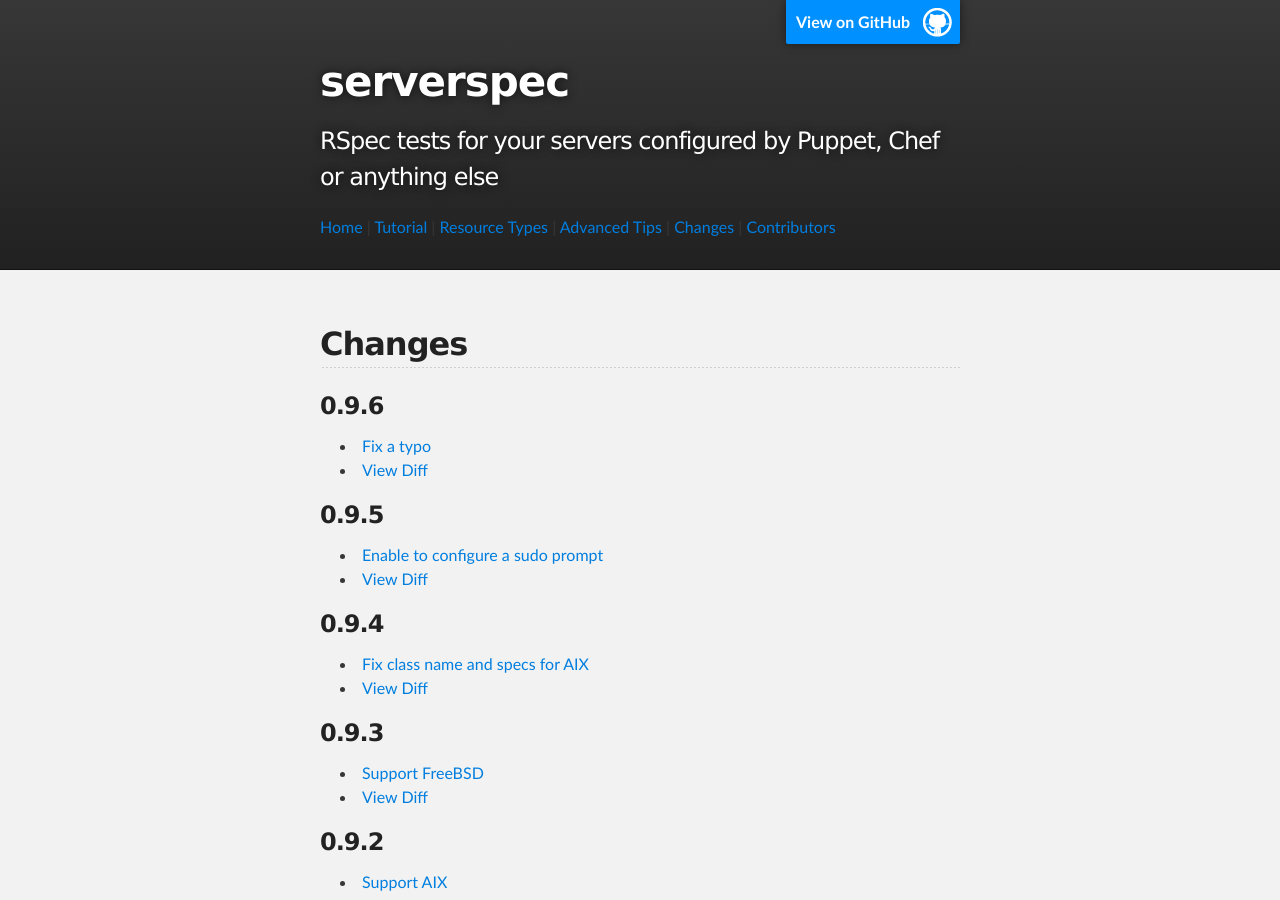
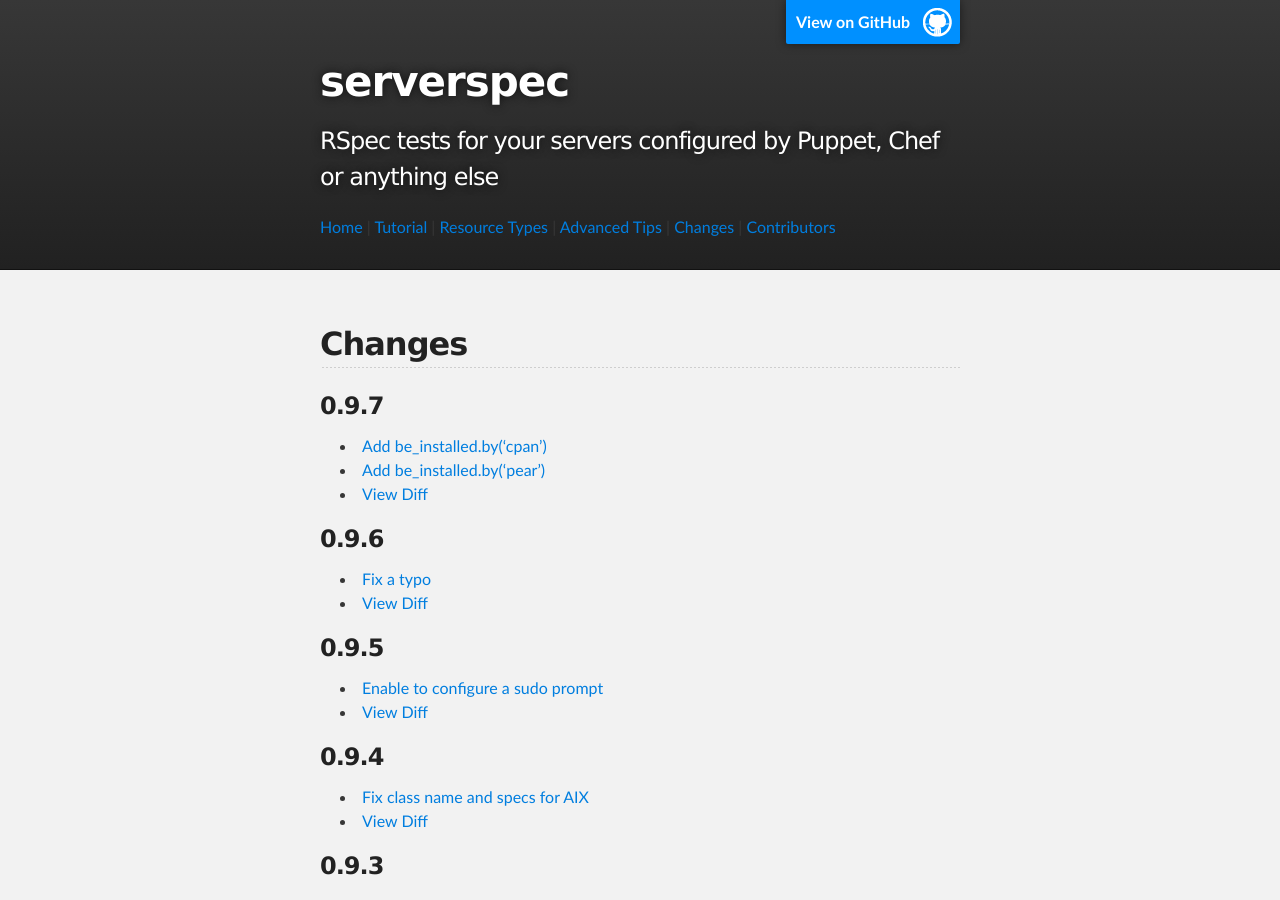
Before and after one commit to serverspec/serverspec.github.io, a Jekyll site: the page built from changes.md, in a window 1280 px wide and 900 px high. Built offline with Jekyll 4.4.1, drawn with Linux system fonts in a browser that asks for light colours; Markdown is read by kramdown in place of the engine named in the settings.

Commit message:
Add changes of v0.9.7

```diff
--- a/changes.md
+++ b/changes.md
@@ -4,6 +4,12 @@ title: Changes
 ---
 
 ## Changes
+
+### 0.9.7
+
+ * [Add be\_installed.by('cpan')](https://github.com/serverspec/serverspec/pull/260)
+ * [Add be\_installed.by('pear')](https://github.com/serverspec/serverspec/pull/261)
+ * [View Diff](https://github.com/serverspec/serverspec/compare/v0.9.5...v0.9.7)
 
 ### 0.9.6
 
```
